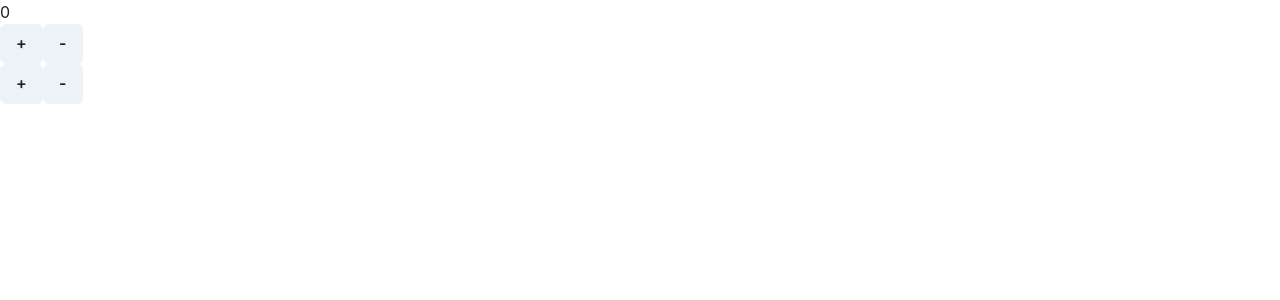
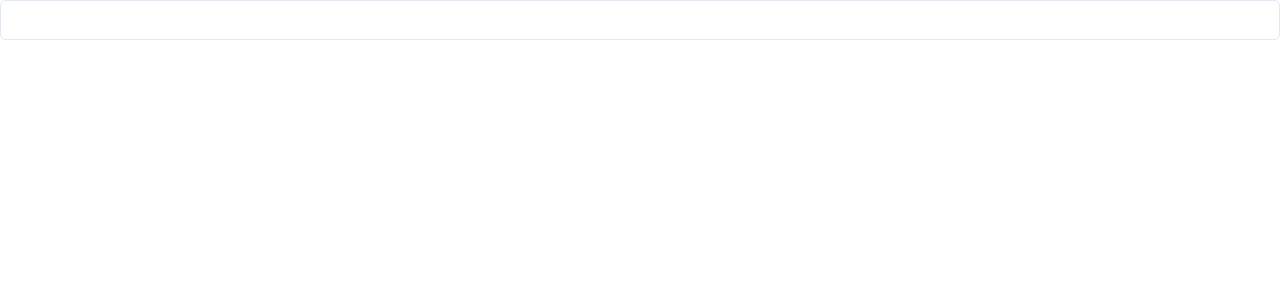
Before and after one commit to amz940/react20231031, a React (Create React App) app: page / in a window 1280 px wide. Shown: the top 300 px of the page. Built offline with nearby package versions, Linux system fonts and the light colour scheme.

Commit message:
input 요소에 value, onChange prop 사용

```diff
--- a/src/App.js
+++ b/src/App.js
@@ -1,27 +1,16 @@
-import { Box, Button } from "@chakra-ui/react";
 import { useState } from "react";
+import { Input } from "@chakra-ui/react";
 
-function App() {
-  const [number, setNumber] = useState(0);
+function App(props) {
+  const [message, setMessage] = useState("");
 
-  function handlePlusButtonClick(e) {
-    setNumber(number + 1);
+  function handleChange(e) {
+    setMessage(e.target.value);
   }
-  function handleMinusButtonClick(e) {
-    setNumber(number - 1);
-  }
-  // 간단한 함수를 쓸때는 에로우 펑션으로 사용하는게 편하다
+
   return (
     <div>
-      <input type="number" value={number} />
-      <Box>
-        <Button onClick={handlePlusButtonClick}>+</Button>
-        <Button onClick={handleMinusButtonClick}>-</Button>
-      </Box>
-      <Box>
-        <Button onClick={() => setNumber(number + 1)}> + </Button>
-        <Button onClick={() => setNumber(number - 1)}> - </Button>
-      </Box>
+      <Input type="text" value={message} onChange={handleChange} />
     </div>
   );
 }
```
